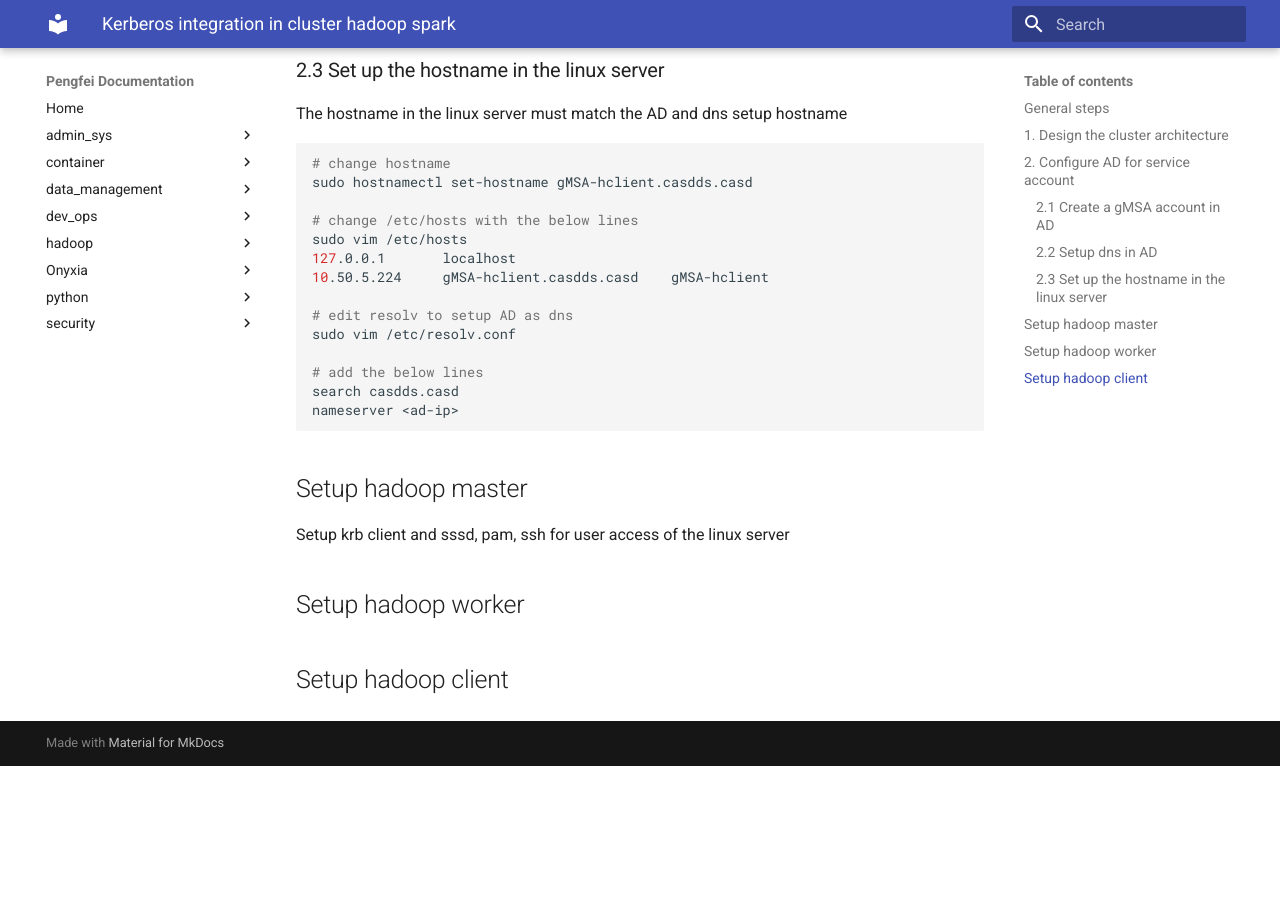
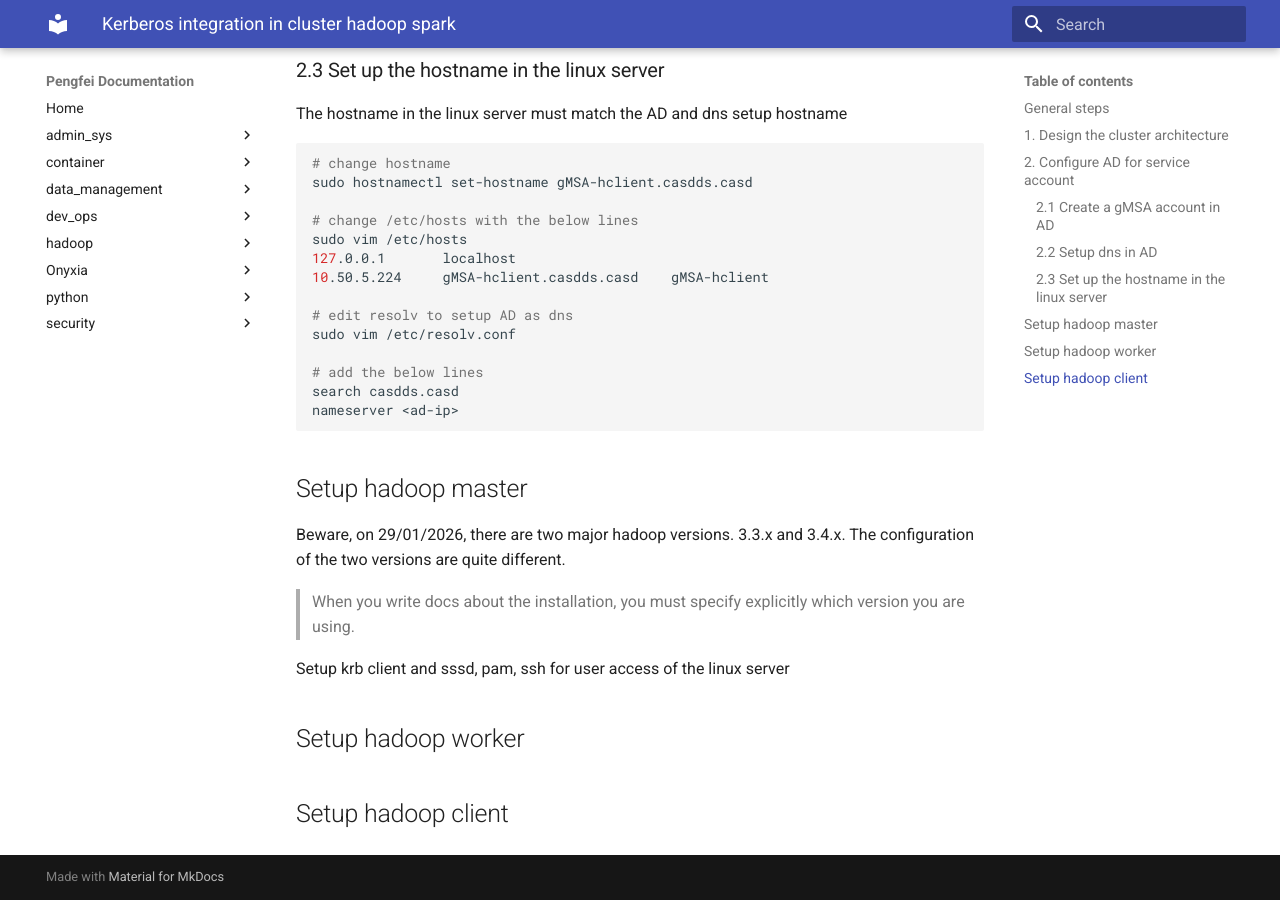
Before and after one commit to pengfei99/doc_center, an MkDocs documentation site: the page built from docs/hadoop/kerberos_integration/1.Summary.md, in a window 1280 px wide and 900 px high, scrolled down 1687 px. Built offline with MkDocs 1.6.1 and Material for MkDocs 9.7.7, drawn with Linux system fonts in a browser that asks for light colours; before the commit the page ends 2453 px from its top, so only the background shows below that.

Commit message:
update docs

```diff
--- a/docs/hadoop/kerberos_integration/1.Summary.md
+++ b/docs/hadoop/kerberos_integration/1.Summary.md
@@ -83,6 +83,8 @@
 
 
 ## Setup hadoop master
+Beware, on 29/01/2026, there are two major hadoop versions. 3.3.x and 3.4.x. The configuration of the two versions are quite different.
+> When you write docs about the installation, you must specify explicitly which version you are using.
 
 Setup krb client and sssd, pam, ssh for user access of the linux server
 
```
